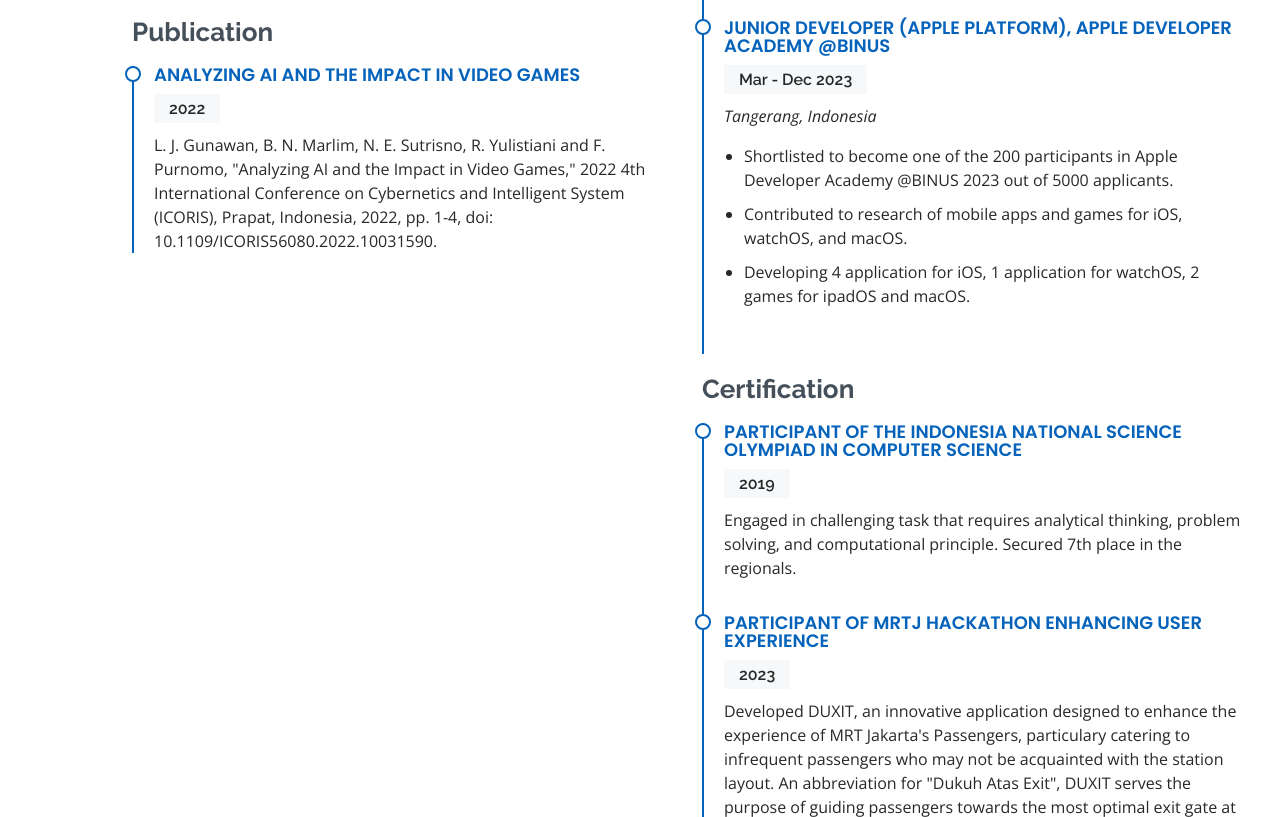
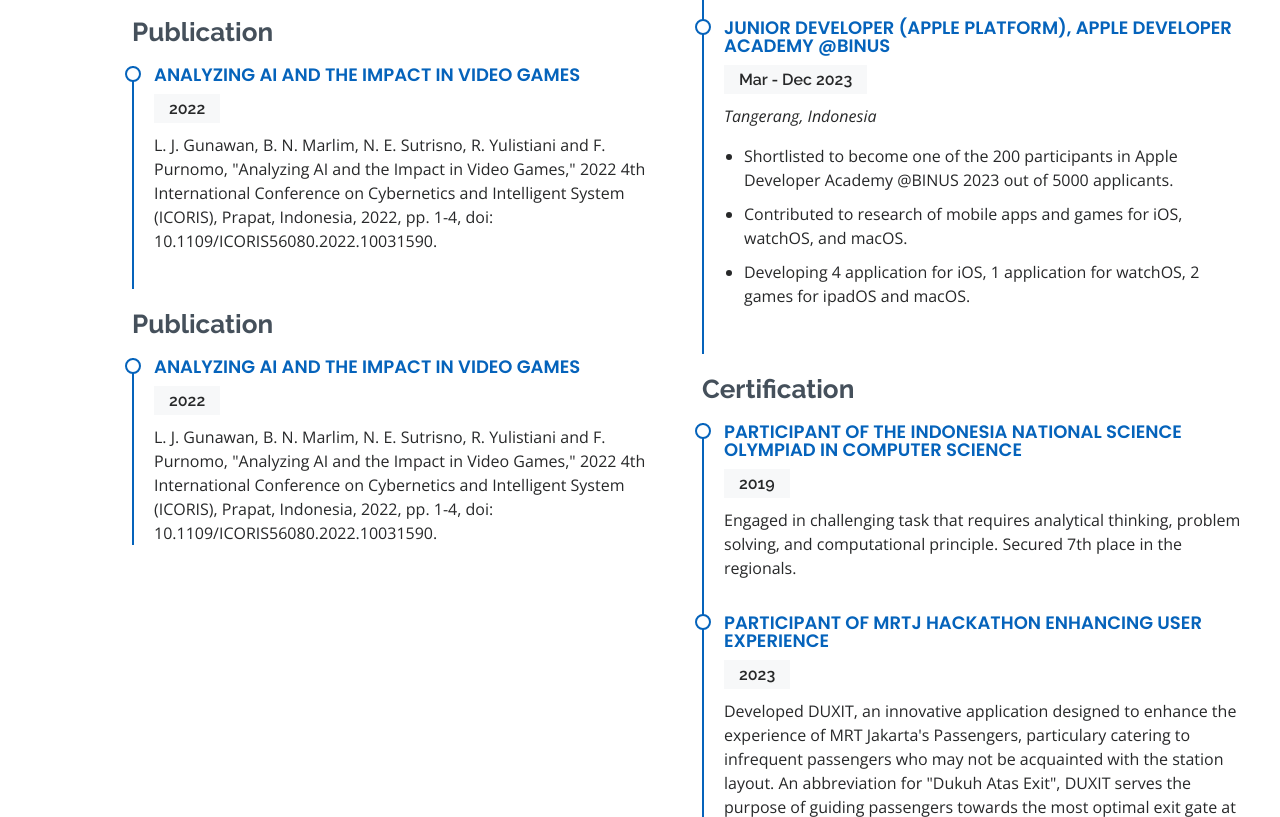
Before and after one commit to itsbrandonlim/brandonmarlim, a plain HTML site: page index.html in a window 1280 px wide. Shown: the part 2152-2969 px from the top of the page. Drawn offline with nearby package versions, Linux system fonts and the light colour scheme.

Commit message:
test point

```diff
--- a/index.html
+++ b/index.html
@@ -212,6 +212,15 @@
                 <a href="https://ieeexplore.ieee.org/abstract/document/10031590/authors#authors">Analyzing AI and Its Impact in Video Games</a></p></li>
              <li>GPA: 3.79 / 4.00 </li>
              </ul>
+            </div>
+
+            <h3 class="resume-title">Publication</h3>
+            <div class="resume-item">
+              <h4> <a href="https://ieeexplore.ieee.org/abstract/document/10031590/authors#authors">Analyzing AI and the Impact in Video Games</a></h4>
+              <h5>2022</h5>
+              <p>L. J. Gunawan, B. N. Marlim, N. E. Sutrisno, R. Yulistiani and F. Purnomo, "Analyzing AI and the Impact in Video Games," 2022 4th International Conference on Cybernetics and Intelligent System (ICORIS),
+                 Prapat, Indonesia, 2022, pp. 1-4, doi: 10.1109/ICORIS56080.2022.10031590.
+              </p>
             </div>
 
             <h3 class="resume-title">Publication</h3>
```
